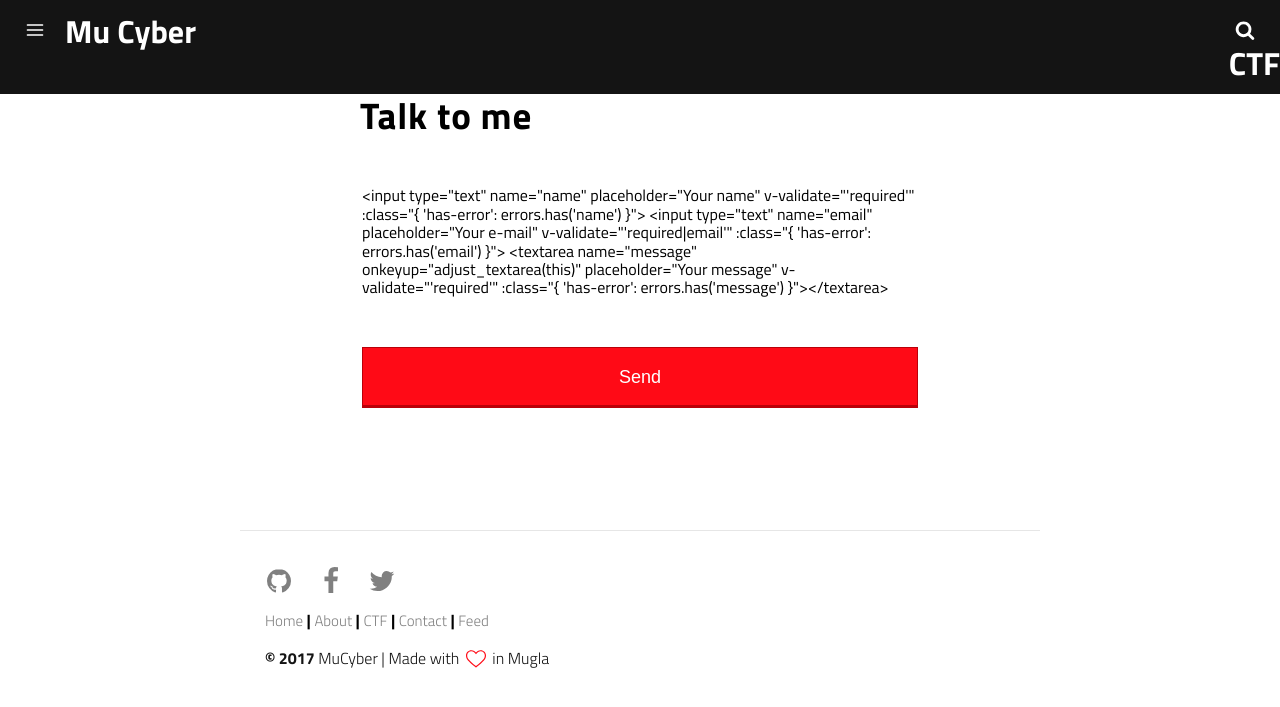
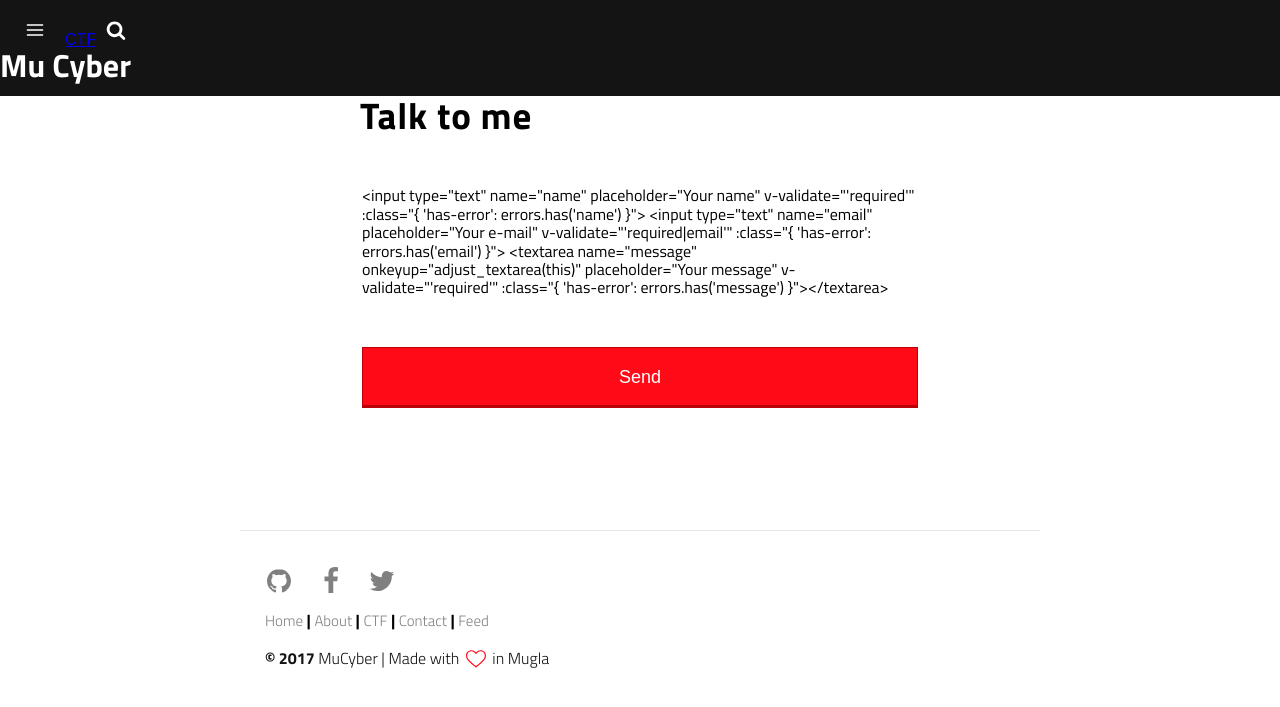
Before and after one commit to sinandagli/MuCyberLab.github.io, a Jekyll site: the page built from contact.md, in a window 1280 px wide. Shown: the top 707 px of the page. Built offline with Jekyll 4.4.1, drawn with Linux system fonts in a browser that asks for light colours; nearby versions of some CDN libraries.

Commit message:
positioning ctf link

```diff
--- a/_includes/header.html
+++ b/_includes/header.html
@@ -3,18 +3,14 @@
         <svg id="open" class="icon-menu"><use xlink:href="#icon-menu"></use></svg>
     </a>
 	<a id="search" class="dosearch">
-        <svg class="icon-search"><use xlink:href="#icon-search"></use></svg>
+	<a href="https://ctf.mucyber.org">CTF</a>
+	<svg class="icon-search" style="display: inline-block"><use xlink:href="#icon-search"></use></svg>
     </a>
     <h1 class="logo">
         <a href="{{ site.baseurl }}/">
             {{ site.username }}
         </a>
     </h1>
-    <h2 class="logo" style="float:right">
-        <a href="https://ctf.mucyber.org">
-            CTF
-        </a>
-    </h2>
 </header>
 
 <div id="mask" class="overlay"></div>
```
